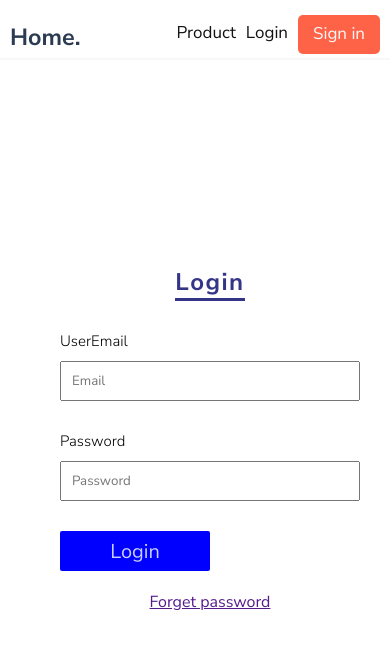
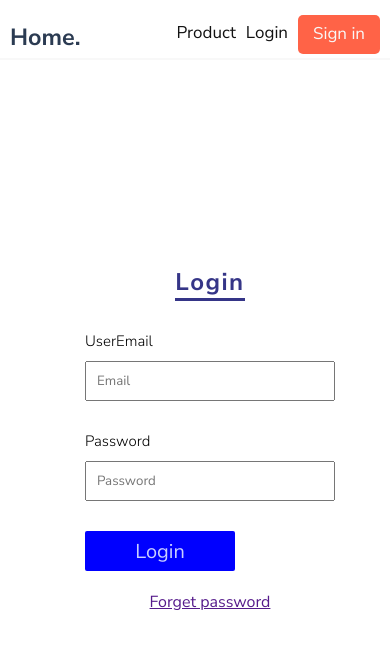
Before and after one commit to AChris-T/AltSchoolExamVue, a Vue app: page /login in a window 390 px wide. Shown: the top 648 px of the page. Built offline with nearby package versions, Linux system fonts and the light colour scheme; no server answers.

Commit message:
initial commit

```diff
--- a/src/views/LoginIn.vue
+++ b/src/views/LoginIn.vue
@@ -163,4 +163,9 @@ label{
     object-fit: cover;
 }
 }
+@media (max-width: 392px) {
+    .form-control{
+    width: 250px;
+}
+}
 </style>
```
